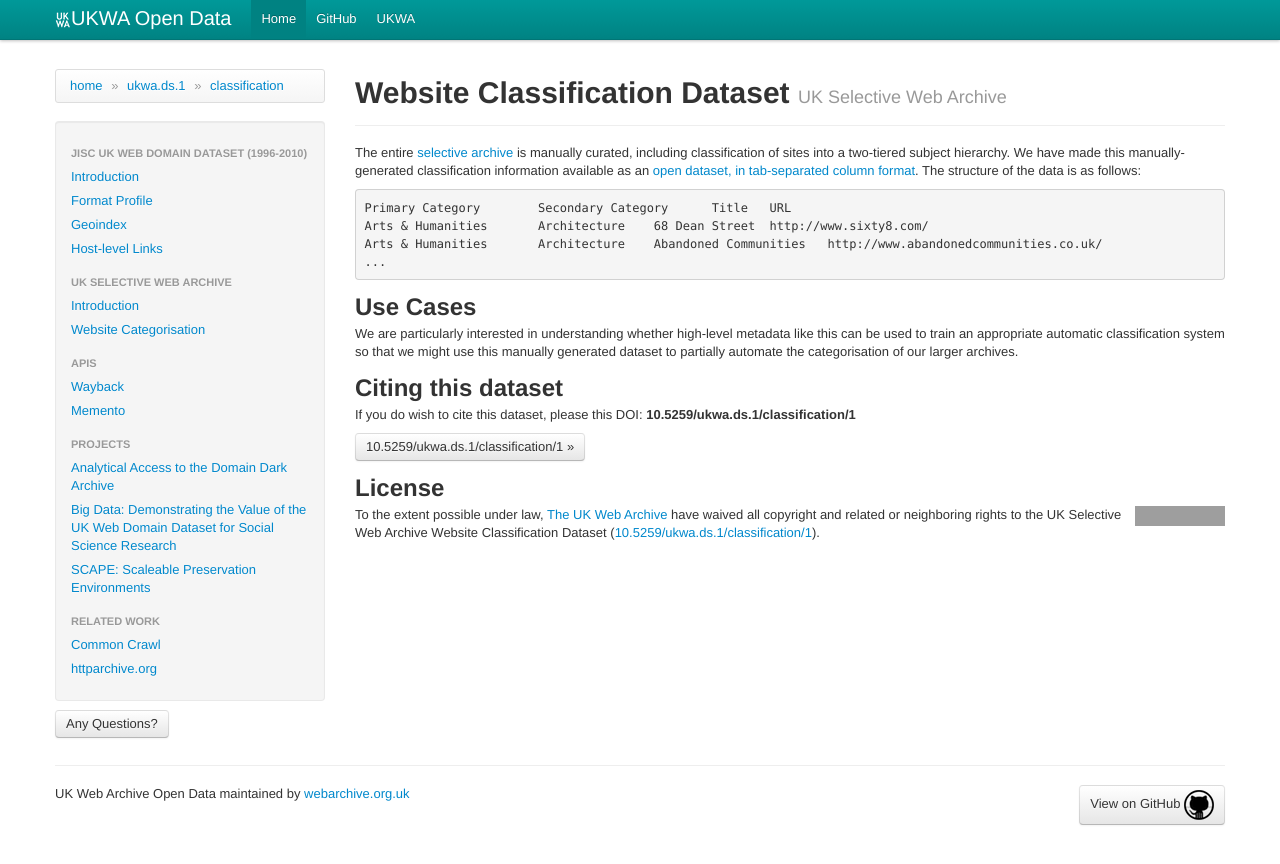
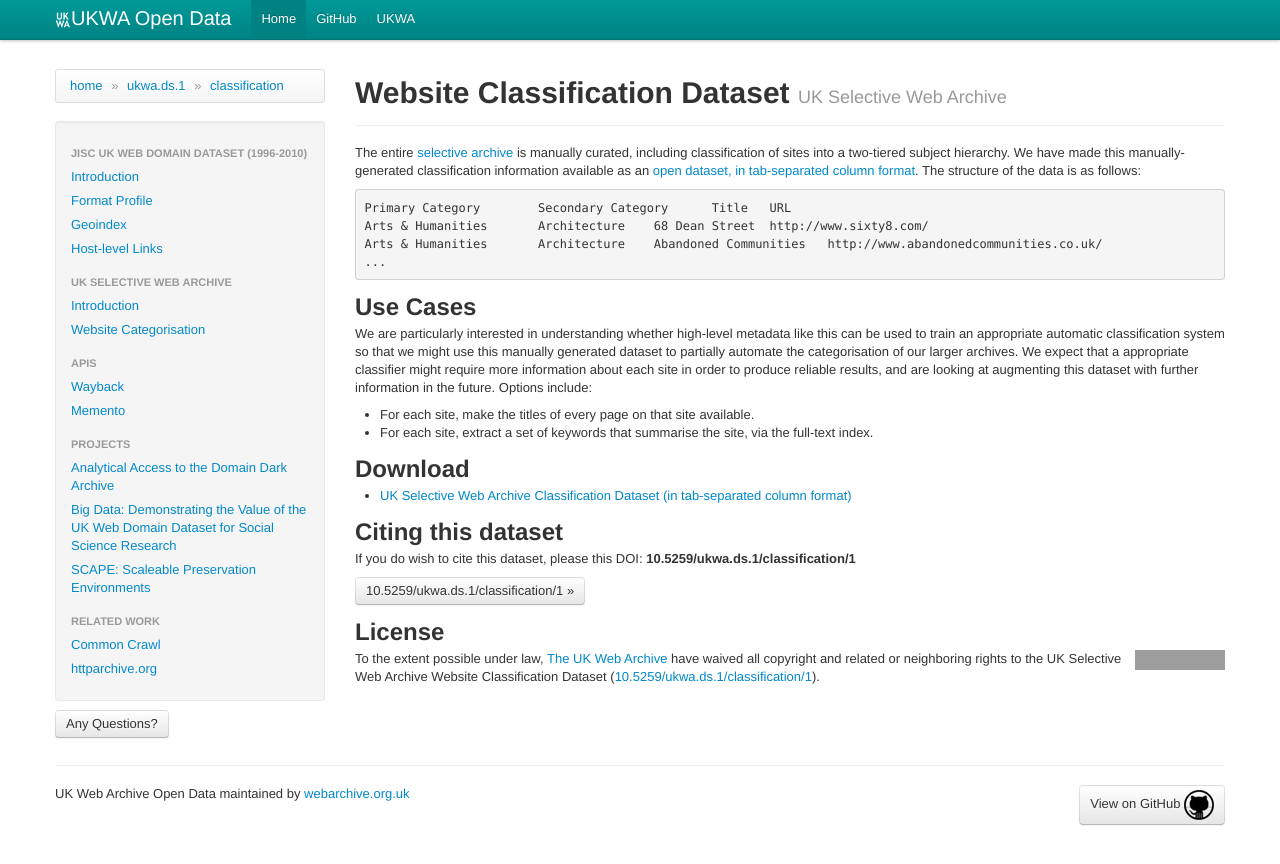
Before and after one commit to ukwa/opendata, a Jekyll site: the page built from ukwa.ds.1/classification/index.md, in a window 1280 px wide. Shown: the top 864 px of the page. Built offline with Jekyll 4.4.1, drawn with Linux system fonts in a browser that asks for light colours; grey boxes are pictures that could not be loaded.

Commit message:
Richer description of datasets.

```diff
--- a/ukwa.ds.1/classification/index.md
+++ b/ukwa.ds.1/classification/index.md
@@ -16,7 +16,16 @@
 
 Use Cases
 ---------
-We are particularly interested in understanding whether high-level metadata like this can be used to train an appropriate automatic classification system so that we might use this manually generated dataset to partially automate the categorisation of our larger archives.
+We are particularly interested in understanding whether high-level metadata like this can be used to train an appropriate automatic classification system so that we might use this manually generated dataset to partially automate the categorisation of our larger archives. We expect that a appropriate classifier might require more information about each site in order to produce reliable results, and are looking at augmenting this dataset with further information in the future. Options include:
+
+* For each site, make the titles of every page on that site available.
+* For each site, extract a set of keywords that summarise the site, via the full-text index.
+
+Download
+--------
+
+* [UK Selective Web Archive Classification Dataset (in tab-separated column format)]({{ site.baseurl }}/ukwa.ds.1/classification/classification.tsv)
+
 
 {% include cite_doi.md %}
 
```
Also changed, not shown: ukwa.ds.2/fmt/index.md (+3 -0 lines), ukwa.ds.2/geo/index.md (+3 -0 lines), ukwa.ds.2/index.md (+1 -0 lines).
